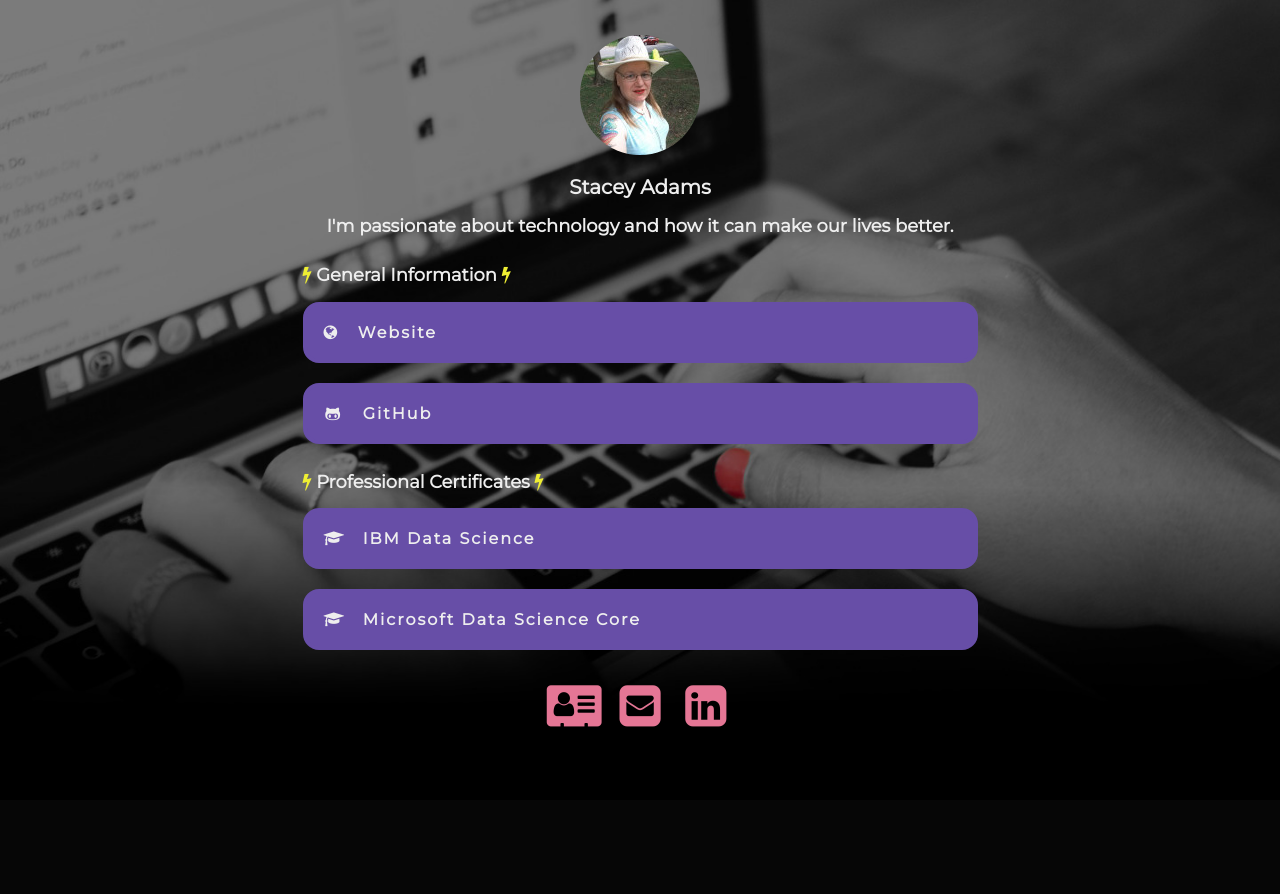
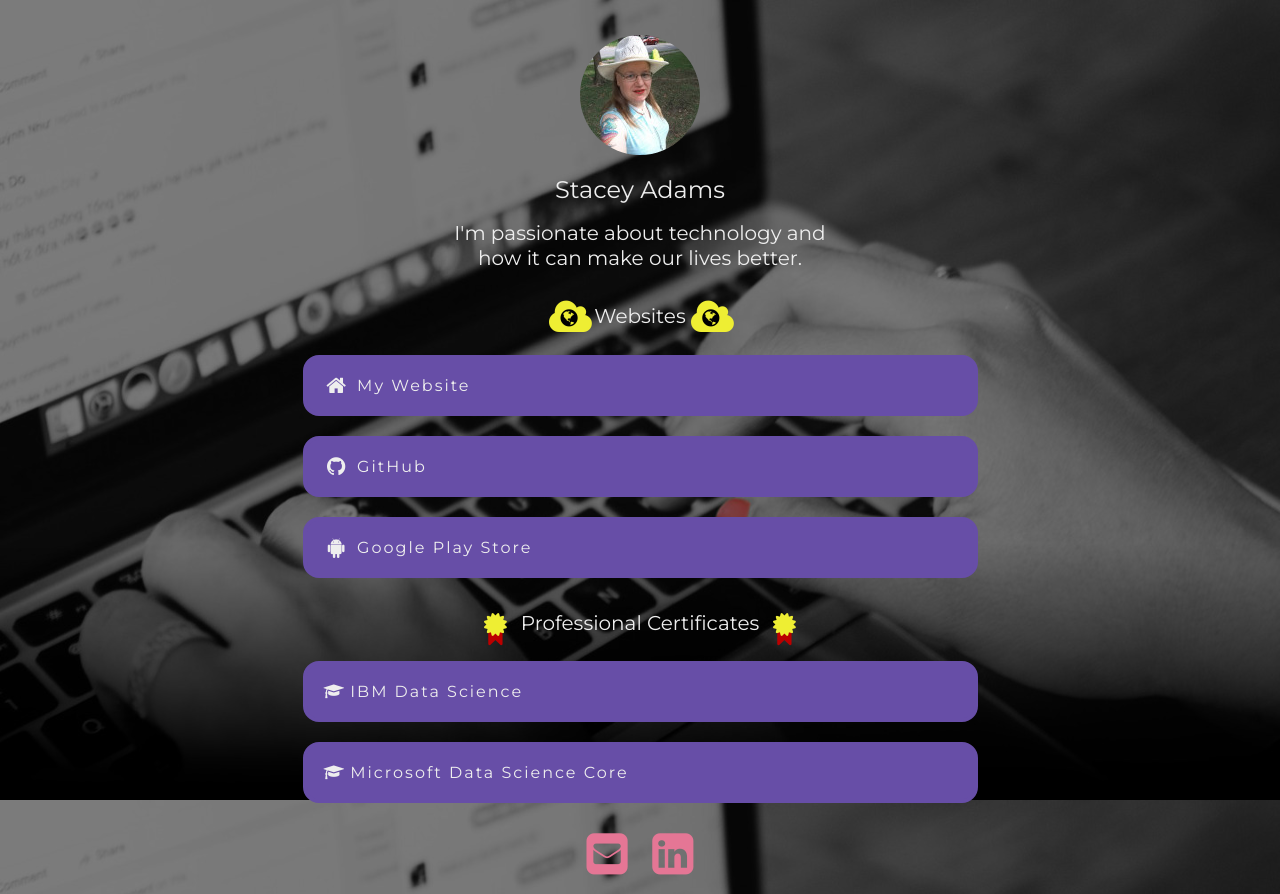
Before and after one commit to staceybellerose/staceybellerose.github.io, a PHP site: page / in a window 1280 px wide. Before the commit the page ends 727 px from the top, so only its background shows below. Run offline with PHP 8.4, Linux system fonts and the light colour scheme.

Commit message:
Updates to site

```diff
--- a/css/style.css
+++ b/css/style.css
@@ -6,15 +6,16 @@
   --accent2Color: #e57695;
   --textColor: #eee;
   --clearColor: #00000000;
-    --fontHeader: 'Montserrat', sans-serif;
-    --fontButton: 'Montserrat', sans-serif;
-    --buttonMin: 330px;
+  --font: 'Montserrat', sans-serif;
+  --buttonMin: 300px;
   --buttonMax: 675px;
 }
 
 body{
   background: var(--bgColor) url("../assets/tree-bg.jpg") no-repeat fixed left top;
   background-size: 100% auto;
+  width: 695px;
+  margin: 0 auto;
 }
 
 #userPhoto{
@@ -26,8 +27,6 @@ body{
 }
 
 header{
-    font-size: 1rem;
-    line-height: 1.25;
   display: block;
   width: 100%;
   text-align: center;
@@ -36,20 +35,40 @@ header{
 
 h1{
   color: var(--textColor);
-    font-family: var(--fontHeader);
-    font-size: 1.25rem;
+  font: 1.5rem var(--font);
   line-height: 1.25;
 }
 
 h2{
   color: var(--textColor);
-    font-family: var(--fontHeader);
-    font-size: 1.12rem;
+  font: 1.25rem var(--font);
   line-height: 1.25;
+}
+
+header h2{
+  width: 60%;
+  min-width: 300px;
+  margin: 0 auto;
+}
+
+section h2{
+  text-align: center;
 }
 
 h2 .fa{
 	color: #eeee33;
+}
+
+.fa-inverse{
+	color: #000000 !important;
+}
+
+.fa-highlight{
+	color: #bb0000 !important;
+}
+
+h2 .fa-drop{
+	padding-top: 0.75rem;
 }
 
 .links{
@@ -60,18 +79,18 @@ h2 .fa{
   margin: 27px auto;
 }
 
+a{
+  text-decoration: none;
+}
+
 .links a{
   display: block;
   background-color: var(--accentColor);
   color: var(--textColor);
-    font-family: var(--fontButton);
-    font-weight: bold;
+  font: 1rem var(--font);
   margin-bottom: 20px;
   padding: 17px;
-    text-decoration: none;
-    font-size: 1rem;
-    transition: all .25s cubic-bezier(.08,.59,.29,.99);
-    border: solid var(--accentColor) 4px;
+  border: 4px solid var(--accentColor);
   border-radius: 1rem;
   letter-spacing: 2px;
 }
@@ -84,63 +103,14 @@ h2 .fa{
 
 footer{
 	color: var(--accentColor);
-    font-family: var(--fontButton);
-    font-weight: bold;
+  font-family: var(--font);
   text-align: center;
 }
 
 footer a{
 	color: var(--accent2Color);
-	font-size: 3rem;
 }
 
 footer a:hover{
 	color: var(--textColor);
 }
-
-.modal{
-	display: none;
-	position: fixed;
-	z-index: 1;
-	left: 0;
-	top: 0;
-	width: 100%;
-	height: 100%;
-	overflow: auto;
-	background-color: rgba(0, 0, 0, 0.6);
-}
-
-.modal-content{
-	background-color: #eee;
-	margin: 15% auto;
-	padding: 1rem 2rem;
-	border: 1px solid #999;
-	border-radius: 1rem;
-	width: 33%;
-	min-width: var(--buttonMin);
-	max-width: var(--buttonMax);
-	position: relative;
-	animation: animatetop 0.4s;
-    font-family: var(--fontHeader);
-}
-
-@keyframes animatetop {
-	from { top: -300px; opacity: 0; }
-	to { top: 0; opacity: 1; }
-}
-
-.modal-content h1, .modal-content h2{
-	color: #333;
-}
-
-.close{
-	color: #999;
-	float: right;
-	font-size: 3rem;
-}
-
-.close:hover, .close:focus{
-	color: #000;
-	text-decoration: none;
-	cursor: pointer;
-}
--- a/index.html
+++ b/index.html
@@ -6,6 +6,7 @@
   <meta charset="UTF-8">
   <title>Stacey Adams</title>
   <link rel="stylesheet" href="css/style.css">
+  <!-- <link rel="stylesheet" href="css/modal.css"> -->
   <link href="css/font-awesome.min.css" rel="stylesheet" type="text/css" />
   <link rel="apple-touch-icon" sizes="180x180" href="apple-touch-icon.png">
   <link rel="icon" type="image/png" sizes="32x32" href="favicon-32x32.png">
@@ -21,57 +22,79 @@
   <header>
     <img id="userPhoto" src="assets/Stacey.jpg" alt="User Photo">
     <h1>Stacey Adams</h1>
-    	<h2>I'm passionate about technology and how it can make our lives better.</h2>
+    <h2>
+      I'm passionate about technology and how it can make our lives better.
+    </h2>
   </header>
 
   <section class="links">
     <h2>
-    		<i class="fa fa-bolt"></i>
-    		General Information
-    		<i class="fa fa-bolt"></i>
+      <span class="fa-stack">
+        <i class="fa fa-cloud fa-stack-2x" aria-hidden="true"></i>
+        <i class="fa fa-globe fa-stack-1x fa-inverse" aria-hidden="true"></i>
+      </span>
+      Websites
+      <span class="fa-stack">
+        <i class="fa fa-cloud fa-stack-2x" aria-hidden="true"></i>
+        <i class="fa fa-globe fa-stack-1x fa-inverse" aria-hidden="true"></i>
+      </span>
     </h2>
-		<a href="https://staceyadams.me">
-			<i class="fa fa-ffw fa-globe" aria-hidden="true"></i>
-			&nbsp; Website
+    <a href="https://staceyadams.me" target="_blank">
+      <i class="fa fa-fw fa-home fa-lg" aria-hidden="true"></i>
+      My Website
     </a>
     <a href="https://github.com/staceybellerose" target="_blank">
-        	<i class="fa fa-fw fa-github-alt" aria-hidden="true"></i>
-        	&nbsp; GitHub
+      <i class="fa fa-fw fa-github fa-lg" aria-hidden="true"></i>
+      GitHub
+    </a>
+    <a href="https://play.google.com/store/apps/developer?id=Stacey%27s+App+Boutique" target="_blank">
+      <i class="fa fa-fw fa-android fa-lg" aria-hidden="true"></i>
+      Google Play Store
     </a>
   </section>
 
   <section class="links">
     <h2>
-    		<i class="fa fa-bolt"></i>
+      <span class="fa-stack">
+        <i class="fa fa-bookmark fa-stack-1x fa-highlight fa-drop" aria-hidden="true"></i>
+        <i class="fa fa-certificate fa-stack-1x fa-lg" aria-hidden="true"></i>
+      </span>
       Professional Certificates
-    		<i class="fa fa-bolt"></i>
+      <span class="fa-stack">
+        <i class="fa fa-bookmark fa-stack-1x fa-highlight fa-drop" aria-hidden="true"></i>
+        <i class="fa fa-certificate fa-stack-1x fa-lg" aria-hidden="true"></i>
+      </span>
     </h2>
     <a href="https://coursera.org/share/1a51f35a8d81565c6b14a2a31efd1ffb" target="_blank">
       <i class="fa fa-fw fa-graduation-cap" aria-hidden="true"></i>
-        	&nbsp; IBM Data Science
+      IBM Data Science
     </a>
     <a href="https://credentials.edx.org/credentials/91d6bfb6b82a4a5ba67499f0660fa7d8/" target="_blank">
       <i class="fa fa-fw fa-graduation-cap" aria-hidden="true"></i>
-        	&nbsp; Microsoft Data Science Core
+      Microsoft Data Science Core
     </a>
   </section>
 
   <footer>
     <p>
+      <a href="mailto:stacey.belle.rose@gmail.com"
+        title="Email me"><i class="fa fa-fw fa-envelope-square fa-3x"
+        aria-hidden="true"></i></a>
+<!--
       <a href="#" id="infocard"
-    			title="Information Card"><i class="fa fa-fw fa-address-card"
+        title="Information Card"><i class="fa fa-fw fa-id-card fa-3x"
         aria-hidden="true"></i></a>
-    		<a href="mailto:stacey.belle.rose@gmail.com"
-    			title="Email me"><i class="fa fa-fw fa-envelope-square"
-    			aria-hidden="true"></i></a>
+ -->
       <a href="https://www.linkedin.com/in/staceyadams1/"
-    			title="My LinkedIn"><i class="fa fa-fw fa-linkedin-square"
+        title="My LinkedIn"><i class="fa fa-fw fa-linkedin-square fa-3x"
         aria-hidden="true"></i></a>
     </p>
   </footer>
 
+<!--
   <div id="modal" class="modal">
-    	<div class="modal-content"><span class="close">&times;</span>
+    <div class="modal-content">
+      <span class="close">&times;</span>
       <h1>Stacey Adams</h1>
       <h2>Software Developer</h2>
       <p><a href="mailto:stacey.belle.rose@gmail.com">stacey.belle.rose@gmail.com</a></p>
@@ -79,5 +102,6 @@
   </div>
 
   <script src="js/modal.js" type="text/javascript"></script>
+-->
 </body>
 </html>
```
Also changed, not shown: css/modal.css (added, +46 -0 lines). Lines whose indentation alone changed are shown as unchanged.
